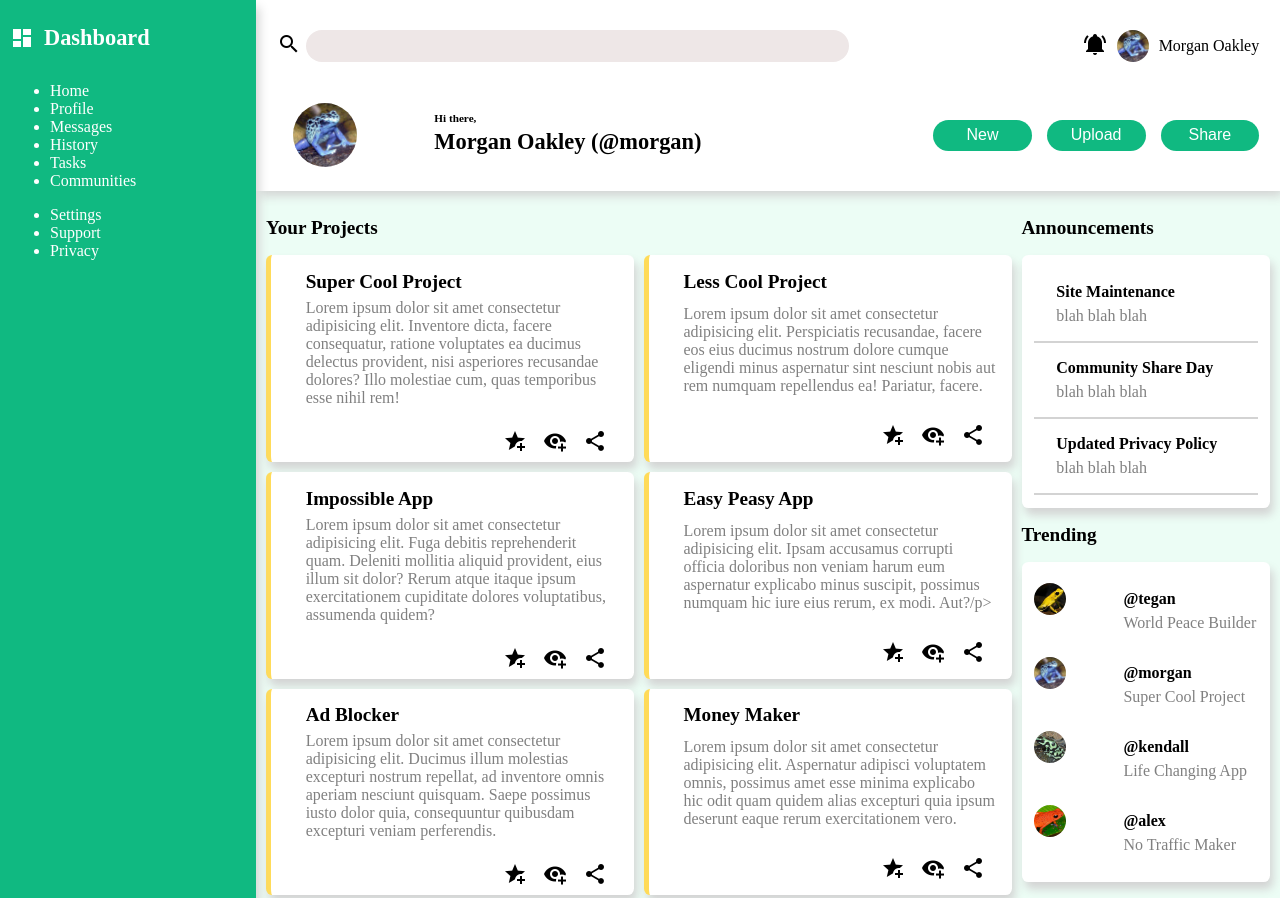
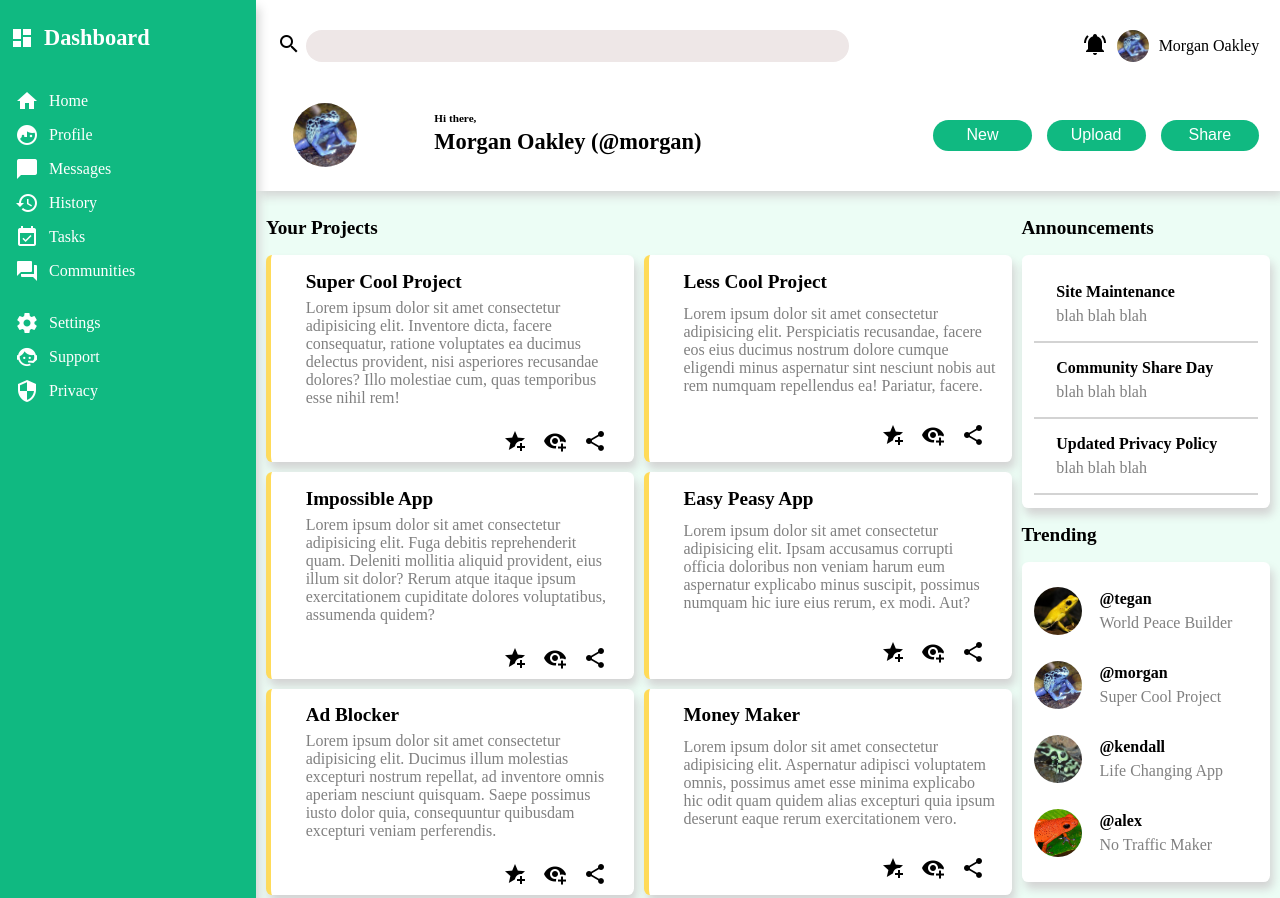
Before and after one commit to jalamb5/odin-admin-dashboard, a plain HTML site: page index.html in a window 1280 px wide. Shown: the top 898 px of the page. Drawn offline with Linux system fonts and the light colour scheme.

Commit message:
add sidebar icons and alignment

```diff
--- a/index.html
+++ b/index.html
@@ -44,17 +44,17 @@
       <h1>Dashboard</h1>
     </div>
     <ul class="main-nav">
-      <li>Home</li>
-      <li>Profile</li>
-      <li>Messages</li>
-      <li>History</li>
-      <li>Tasks</li>
-      <li>Communities</li>
+      <li><img src="assets/home.png" alt="home"> Home</li>
+      <li><img src="assets/face-man-profile.png" alt="profile"> Profile</li>
+      <li><img src="assets/message.png" alt="Messages"> Messages</li>
+      <li><img src="assets/history.png" alt="history"> History</li>
+      <li><img src="assets/calendar-check.png" alt="Tasks"> Tasks</li>
+      <li><img src="assets/forum.png" alt="Communities"> Communities</li>
     </ul>
     <ul class="settings-nav">
-      <li>Settings</li>
-      <li>Support</li>
-      <li>Privacy</li>
+      <li><img src="assets/cog.png" alt="settings"> Settings</li>
+      <li><img src="assets/face-agent.png" alt="Support"> Support</li>
+      <li><img src="assets/security.png" alt="Privacy"> Privacy</li>
     </ul>
   </div>
   <div class="main-content">
@@ -108,7 +108,7 @@
         </div>
         <div class="project-card">
           <h2 class="project-title">Easy Peasy App</h2>
-          <p class="project-text">Lorem ipsum dolor sit amet consectetur adipisicing elit. Ipsam accusamus corrupti officia doloribus non veniam harum eum aspernatur explicabo minus suscipit, possimus numquam hic iure eius rerum, ex modi. Aut?/p>
+          <p class="project-text">Lorem ipsum dolor sit amet consectetur adipisicing elit. Ipsam accusamus corrupti officia doloribus non veniam harum eum aspernatur explicabo minus suscipit, possimus numquam hic iure eius rerum, ex modi. Aut?</p>
           <div class="project-buttons">
             <button>
               <img src="assets/star-plus.png" alt="add star">
@@ -172,21 +172,21 @@
       <h2>Trending</h2>
       <div class="trending-card">
           <div class="trending-account">
-            <img src="assets/frog2.jpg" alt="profile picture" class="profile-picture">
+            <img src="assets/frog2.jpg" alt="profile picture" class="profile-picture trending-pic">
             <h3 class="account-name">@tegan</h3>
             <p class="account-text">World Peace Builder</p>
           </div>
           <div class="trending-account">
-            <img src="assets/frog1.jpg" alt="profile picture" class="profile-picture">
+            <img src="assets/frog1.jpg" alt="profile picture" class="profile-picture trending-pic">
             <h3 class="account-name">@morgan</h3>
             <p class="account-text">Super Cool Project</p>
           </div>
           <div class="trending-account">
-            <img src="assets/frog3.jpg" alt="profile picture" class="profile-picture">
+            <img src="assets/frog3.jpg" alt="profile picture" class="profile-picture trending-pic">
             <h3 class="account-name">@kendall</h3>
             <p class="account-text">Life Changing App</p>
           </div><div class="trending-account">
-            <img src="assets/frog4.jpg" alt="profile picture" class="profile-picture">
+            <img src="assets/frog4.jpg" alt="profile picture" class="profile-picture trending-pic">
             <h3 class="account-name">@alex</h3>
             <p class="account-text">No Traffic Maker</p>
           </div>
--- a/style.css
+++ b/style.css
@@ -16,6 +16,18 @@ h2 {
 
 h3 {
   font-size: 1rem;
+}
+
+ul {
+  list-style: none;
+}
+
+li {
+  padding: 5px;
+  display: flex;
+  align-items: center;
+  justify-content: left;
+  gap: 10px;
 }
 
 button {
@@ -118,6 +130,11 @@ input[type=search] {
   color: white;
   box-shadow: 3px 7px 10px lightgray;
   z-index: 2;
+
+}
+
+.main-nav, .settings-nav {
+  display: inline;
 }
 
 .logo {
@@ -133,6 +150,7 @@ input[type=search] {
   grid-gap: 10px;
   padding: 10px;
   background-color: #ecfdf5;
+  min-height: 100vh;
 }
 
 .your-projects {
@@ -171,6 +189,10 @@ input[type=search] {
   grid-row: 1 / 3;
 }
 
+.main-nav {
+  padding-bottom: 2rem;
+}
+
 .annoucements-card, .trending-card {
   background-color: white;
   box-shadow: 3px 7px 10px lightgray;
@@ -180,15 +202,21 @@ input[type=search] {
 
 .trending-account {
   display: grid;
-  grid-template-columns: 1fr 2fr;
+  grid-template-columns: 1fr 4fr;
   align-items: center;
 }
 
 .profile-picture {
-  grid-column: 1 / 2; /*rethink this*/
   border-radius: 50%;
   max-width: 2rem;
   max-height: 2rem;
+}
+
+.trending-pic {
+  grid-column: 1 / 2;
+  grid-row: 1 / 3;
+  min-width: 3rem;
+  min-height: 3rem;
 }
 
 .hero-profile-picture {
```
Also changed, not shown: assets/calendar-check.png (added), assets/cog.png (added), assets/face-agent.png (added), assets/face-man-profile.png (added), assets/forum.png (added), assets/history.png (added), assets/home.png (added), assets/message.png (added), assets/security.png (added).
